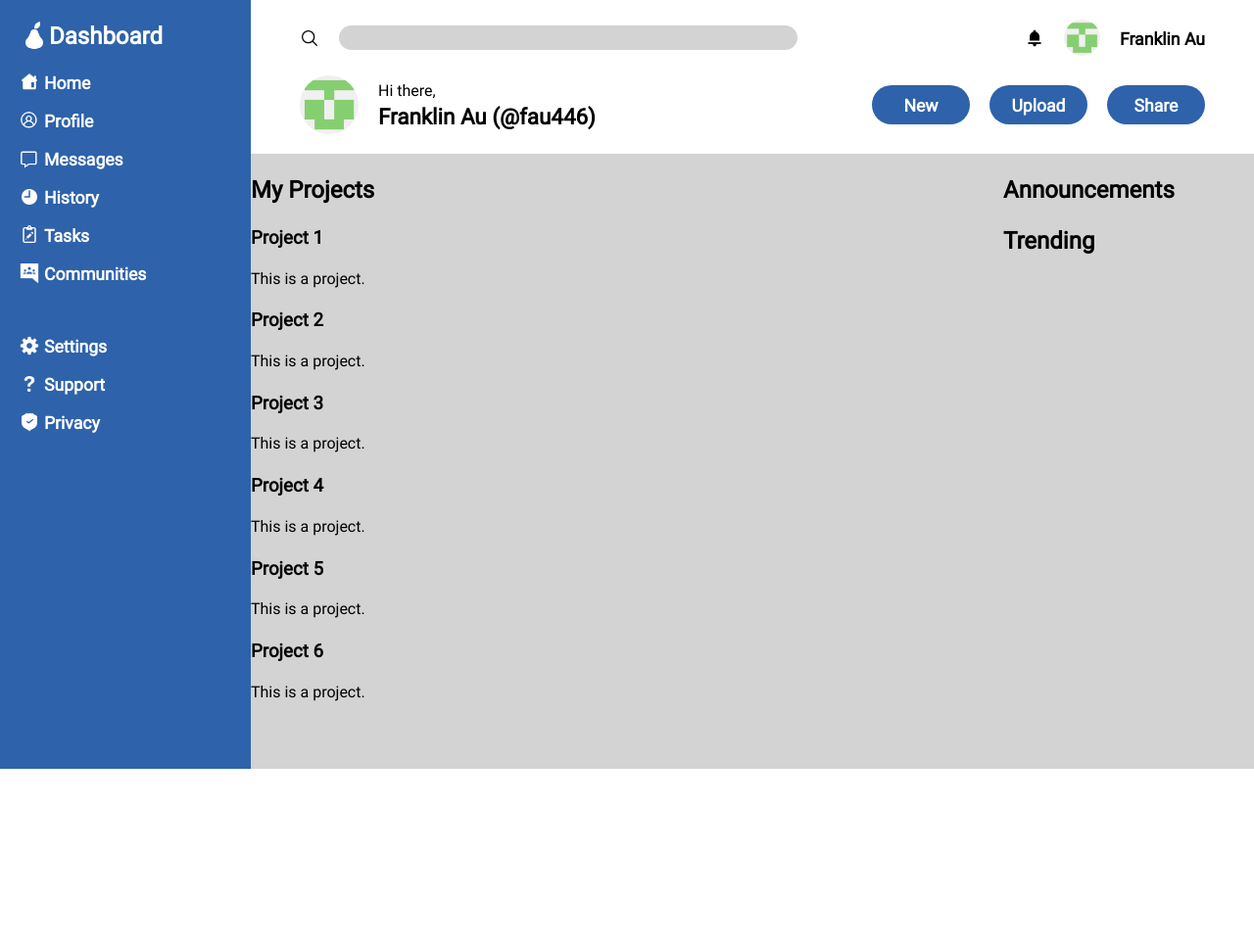
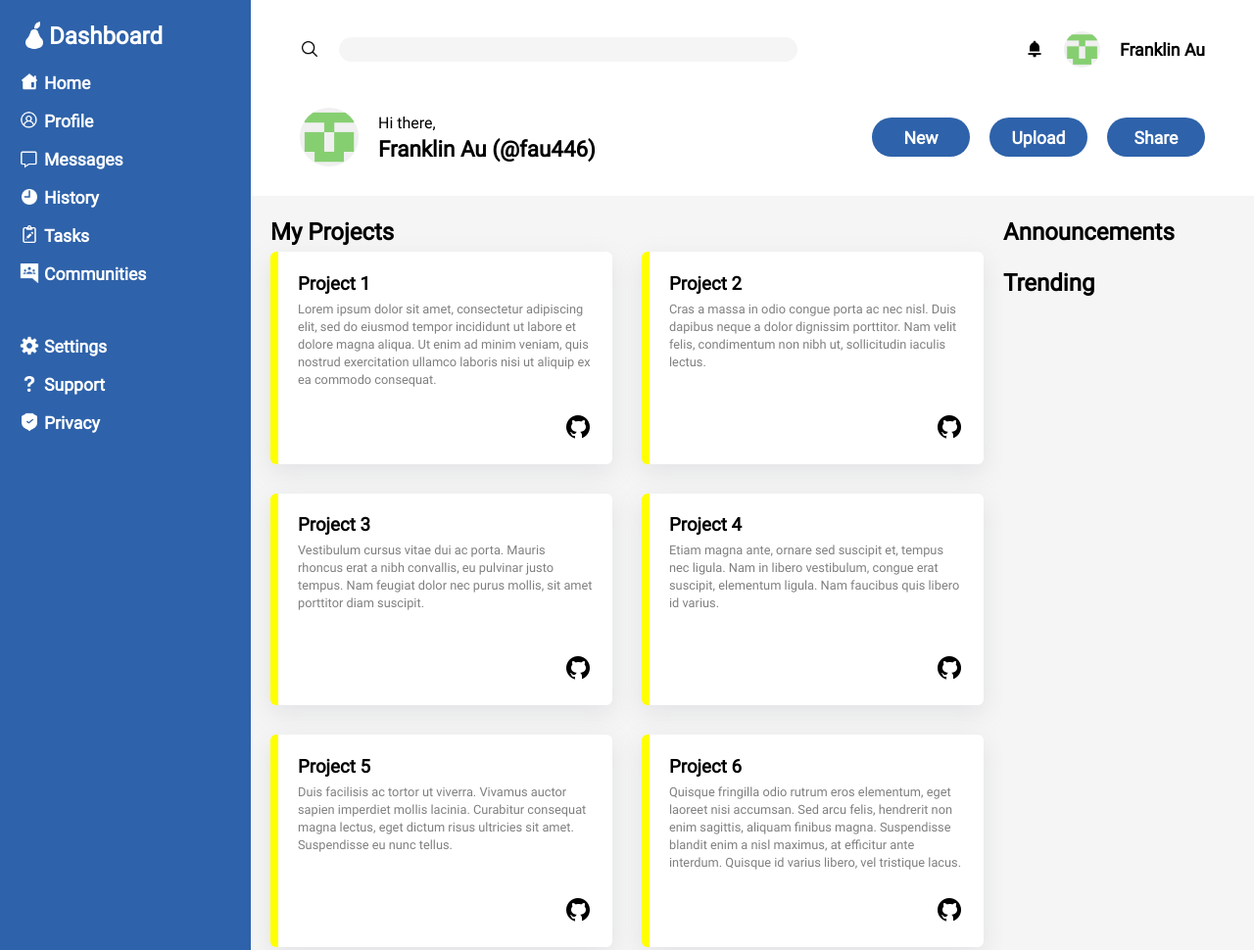
Before and after one commit to fau446/admin-dashboard, a plain HTML site: page index.html in a window 1280 px wide. Shown: the top 970 px of the page at 98% size. Before the commit the page ends 800 px from the top, so only its background shows below. Drawn offline with Linux system fonts and the light colour scheme.

Commit message:
Add styling for main-content

```diff
--- a/index.html
+++ b/index.html
@@ -59,27 +59,33 @@
     <div class="main-content-items">
       <div class="main-content-item">
         <h3>Project 1</h3>
-        <p>This is a project.</p>
+        <p class="small-text">Lorem ipsum dolor sit amet, consectetur adipiscing elit, sed do eiusmod tempor incididunt ut labore et dolore magna aliqua. Ut enim ad minim veniam, quis nostrud exercitation ullamco laboris nisi ut aliquip ex ea commodo consequat.</p>
+        <div class="github-link"><a href="https://github.com/fau446" target="_blank"><img class="logo" src="img/icons8-github-60.png" alt="github"></a></div>
       </div>
       <div class="main-content-item">
         <h3>Project 2</h3>
-        <p>This is a project.</p>
+        <p class="small-text">Cras a massa in odio congue porta ac nec nisl. Duis dapibus neque a dolor dignissim porttitor. Nam velit felis, condimentum non nibh ut, sollicitudin iaculis lectus.</p>
+        <div class="github-link"><a href="https://github.com/fau446" target="_blank"><img class="logo" src="img/icons8-github-60.png" alt="github"></a></div>
       </div>
       <div class="main-content-item">
         <h3>Project 3</h3>
-        <p>This is a project.</p>
+        <p class="small-text">Vestibulum cursus vitae dui ac porta. Mauris rhoncus erat a nibh convallis, eu pulvinar justo tempus. Nam feugiat dolor nec purus mollis, sit amet porttitor diam suscipit.</p>
+        <div class="github-link"><a href="https://github.com/fau446" target="_blank"><img class="logo" src="img/icons8-github-60.png" alt="github"></a></div>
       </div>
       <div class="main-content-item">
         <h3>Project 4</h3>
-        <p>This is a project.</p>
+        <p class="small-text">Etiam magna ante, ornare sed suscipit et, tempus nec ligula. Nam in libero vestibulum, congue erat suscipit, elementum ligula. Nam faucibus quis libero id varius.</p>
+        <div class="github-link"><a href="https://github.com/fau446" target="_blank"><img class="logo" src="img/icons8-github-60.png" alt="github"></a></div>
       </div>
       <div class="main-content-item">
         <h3>Project 5</h3>
-        <p>This is a project.</p>
+        <p class="small-text">Duis facilisis ac tortor ut viverra. Vivamus auctor sapien imperdiet mollis lacinia. Curabitur consequat magna lectus, eget dictum risus ultricies sit amet. Suspendisse eu nunc tellus.</p>
+        <div class="github-link"><a href="https://github.com/fau446" target="_blank"><img class="logo" src="img/icons8-github-60.png" alt="github"></a></div>
       </div>
       <div class="main-content-item">
         <h3>Project 6</h3>
-        <p>This is a project.</p>
+        <p class="small-text">Quisque fringilla odio rutrum eros elementum, eget laoreet nisi accumsan. Sed arcu felis, hendrerit non enim sagittis, aliquam finibus magna. Suspendisse blandit enim a nisl maximus, at efficitur ante interdum. Quisque id varius libero, vel tristique lacus.</p>
+        <div class="github-link"><a href="https://github.com/fau446" target="_blank"><img class="logo" src="img/icons8-github-60.png" alt="github"></a></div>
       </div>
     </div>
   </div>
--- a/style.css
+++ b/style.css
@@ -11,9 +11,17 @@
   box-sizing: border-box;
 }
 
+h2, h3 {
+  margin-bottom: 5px;
+}
+
+p {
+  margin: 0 0 25px 0;
+}
+
 body {
   display: grid;
-  grid-template-rows: 1fr 4fr;
+  grid-template-rows: auto;
   grid-template-columns: 1fr 3fr 1fr;
   margin: 0;
   font-family: "roboto", sans-serif;
@@ -22,7 +30,8 @@ body {
 header {
   grid-column: 2 / 4;
   display: grid;
-  padding: 10px 50px;
+  grid-template-rows: 100px 100px;
+  padding: 0 50px;
   box-shadow: rgba(0, 0, 0, 0.19) 0px 10px 20px, rgba(0, 0, 0, 0.23) 0px 6px 6px;
 }
 
@@ -33,13 +42,17 @@ header {
   padding: 10px 0;
 }
 
+.bottom-header {
+  align-self: start;
+}
+
 .left {
   width: 55%;
 }
 
 .search-bar {
   border-radius: 15px;
-  background: lightgrey;
+  background: #F5F5F5;
   padding: 5px;
   border: none;
   width: 100%;
@@ -69,6 +82,11 @@ header {
 .big-bold {
   font-size: 1.4rem;
   font-weight: bold;
+}
+
+.small-text {
+  font-size: 0.8rem;
+  color: rgba(0, 0, 0, 0.5);
 }
 
 .medium-text {
@@ -125,5 +143,33 @@ li {
 }
 
 .main-content, .sidebar {
-  background: lightgray;
+  background: #F5F5F5;
 }
+
+.main-content {
+  padding: 0 20px 20px;
+}
+
+.main-content-items {
+  display: grid;
+  grid-template-columns: repeat(auto-fit, minmax(250px, 1fr));
+  grid-auto-rows: 1fr;
+  gap: 30px;
+}
+
+.main-content-item {
+  display: grid;
+  align-items: start;
+  grid-template-rows: auto auto 1fr;
+  background: white;
+  border: none;
+  border-left: 8px solid yellow;
+  border-radius: 6px;
+  padding: 0 20px 18px;
+  box-shadow: rgba(149, 157, 165, 0.2) 0px 8px 24px;
+}
+
+.github-link {
+  justify-self: end;
+  align-self: end;
+}
```
Also changed, not shown: img/icons8-github-60.png (added).
